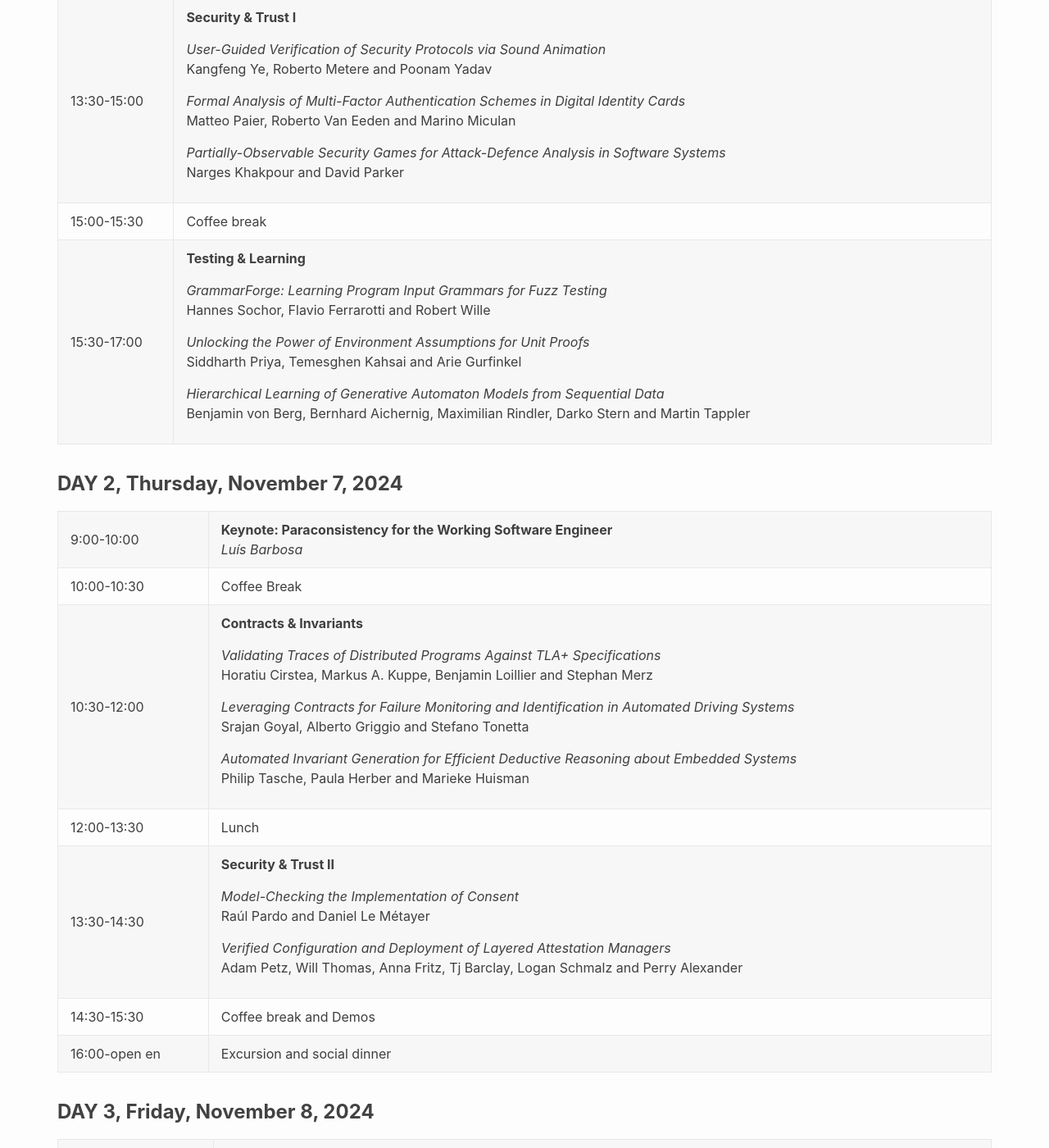
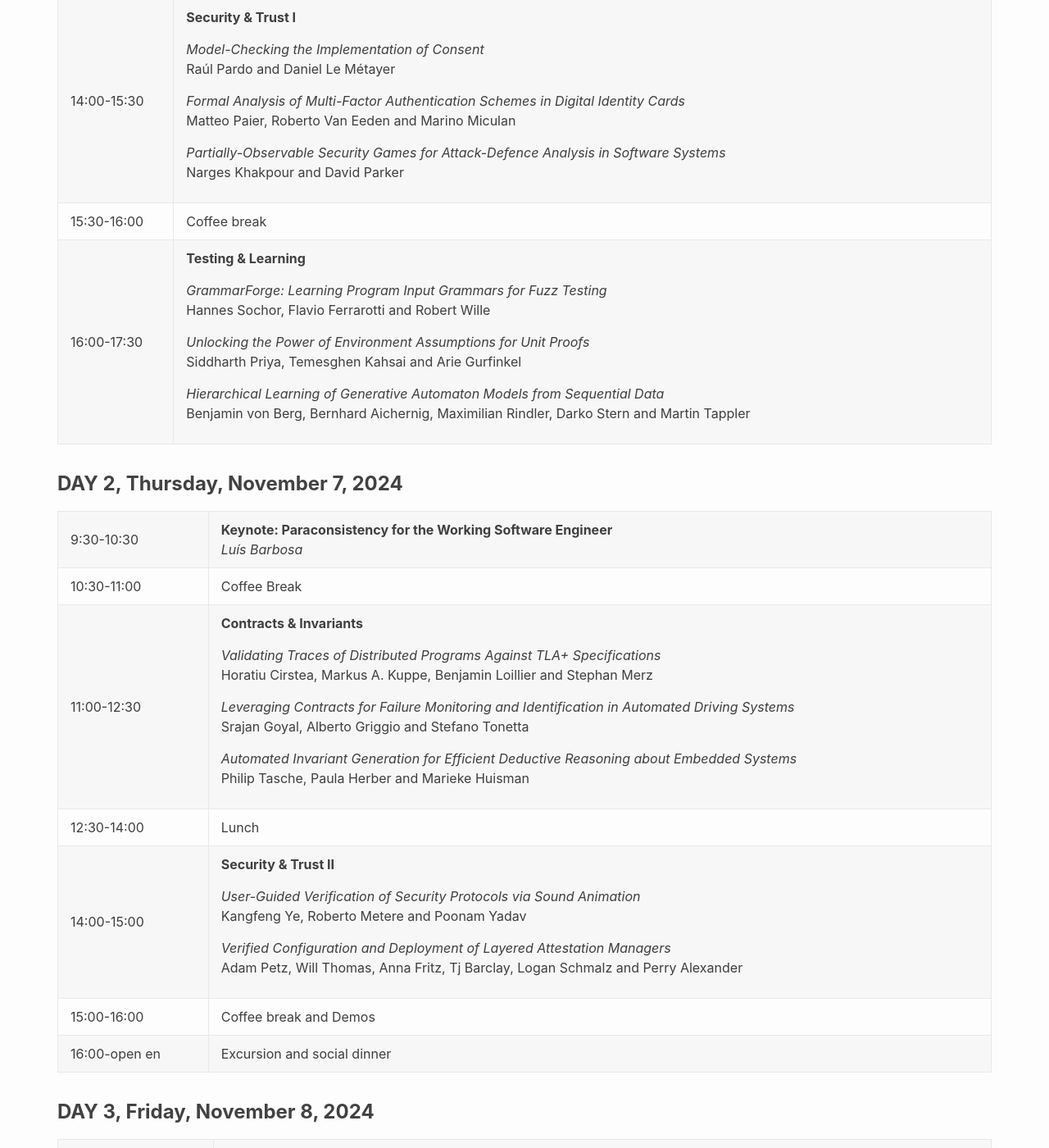
Before and after one commit to sefm-conference/2024, a Jekyll site: the page built from _pages/program.md, in a window 1280 px wide and 1400 px high, scrolled down 1143 px. Shown: the whole window at 82% size. Built offline with Jekyll 4.4.1, drawn with Linux system fonts in a browser that asks for light colours; some of the changed text lies outside the part shown.

Commit message:
Update program.md

```diff
--- a/_pages/program.md
+++ b/_pages/program.md
@@ -28,14 +28,14 @@ Details on the workshop program can be found [here]({{ site.baseurl }}{% link _p
 
 
   <tr>
-    <td>10:00-10:30</td>
+    <td>10:30-11:00</td>
     <td>Coffee break</td>
   </tr>
 
 
 
   <tr>
-    <td>10:30-12:00</td>
+    <td>11:00-12:30</td>
     <td>
       <p><strong>Real-time</strong></p>
       <!-- 12 -->
@@ -57,20 +57,20 @@ Details on the workshop program can be found [here]({{ site.baseurl }}{% link _p
   </tr>
 
   <tr>
-    <td>12:00-13:30</td>
+    <td>12:30-14:00</td>
     <td>Lunch</td>
   </tr>
 
 
 
   <tr>
-    <td>13:30-15:00</td>
+    <td>14:00-15:30</td>
     <td>
       <p><strong>Security & Trust I</strong></p>
       <!-- 7 -->
-      <p><em>User-Guided Verification of Security Protocols via Sound Animation
+      <p><em>Model-Checking the Implementation of Consent
         </em><br />
-        Kangfeng Ye, Roberto Metere and Poonam Yadav
+        Raúl Pardo and Daniel Le Métayer
       </p>
       <!-- 84, Artefact, Demo -->
       <p><em>Formal Analysis of Multi-Factor Authentication Schemes in Digital Identity Cards
@@ -86,14 +86,14 @@ Details on the workshop program can be found [here]({{ site.baseurl }}{% link _p
   </tr>
 
   <tr>
-    <td>15:00-15:30</td>
+    <td>15:30-16:00</td>
     <td>Coffee break</td>
   </tr>
 
 
 
   <tr>
-    <td>15:30-17:00</td>
+    <td>16:00-17:30</td>
     <td>
       <p><strong>Testing & Learning</strong></p>
       <!-- 44 -->
@@ -137,14 +137,14 @@ Details on the workshop program can be found [here]({{ site.baseurl }}{% link _p
 
 
   <tr>
-    <td>10:00-10:30</td>
+    <td>10:30-11:00</td>
     <td>Coffee Break</td>
   </tr>
 
 
 
   <tr>
-    <td>10:30-12:00</td>
+    <td>11:00-12:30</td>
     <td>
       <p><strong>Contracts & Invariants</strong></p>
       <!-- 25 -->
@@ -166,20 +166,20 @@ Details on the workshop program can be found [here]({{ site.baseurl }}{% link _p
   </tr>
 
   <tr>
-    <td>12:00-13:30</td>
+    <td>12:30-14:00</td>
     <td>Lunch</td>
   </tr>
 
 
 
   <tr>
-    <td>13:30-14:30</td>
+    <td>14:00-15:00</td>
     <td>
       <p><strong>Security & Trust II</strong></p>
       <!-- 36, Artefact, Demo -->
-      <p><em>Model-Checking the Implementation of Consent
+      <p><em>User-Guided Verification of Security Protocols via Sound Animation
         </em><br />
-        Raúl Pardo and Daniel Le Métayer
+        Kangfeng Ye, Roberto Metere and Poonam Yadav
       </p>
       <!-- 50, Artefact -->
       <p><em>Verified Configuration and Deployment of Layered Attestation Managers
@@ -190,7 +190,7 @@ Details on the workshop program can be found [here]({{ site.baseurl }}{% link _p
   </tr>
 
   <tr>
-    <td>14:30-15:30</td>
+    <td>15:00-16:00</td>
     <td>Coffee break and Demos</td>
   </tr>
 
@@ -226,14 +226,14 @@ Details on the workshop program can be found [here]({{ site.baseurl }}{% link _p
 
 
   <tr>
-    <td>10:00-10:30</td>
+    <td>10:30-11:00</td>
     <td>Coffee break</td>
   </tr>
 
 
 
   <tr>
-    <td>10:30-12:00</td>
+    <td>11:00-12:30</td>
     <td>
       <p><strong>Smart Contracts</strong></p>
       <!-- 9 -->
@@ -255,14 +255,14 @@ Details on the workshop program can be found [here]({{ site.baseurl }}{% link _p
   </tr>
 
   <tr>
-    <td>12:00-13:30</td>
+    <td>12:30-14:00</td>
     <td>Lunch</td>
   </tr>
 
 
 
   <tr>
-    <td>13:30-15:00</td>
+    <td>14:00-15:30</td>
     <td>
       <p><strong>Semantics and Verification</strong></p>
       <!-- 58, Artefact -->
@@ -284,14 +284,14 @@ Details on the workshop program can be found [here]({{ site.baseurl }}{% link _p
   </tr>
 
   <tr>
-    <td>15:00-15:30</td>
+    <td>15:30-16:00</td>
     <td>Coffee break</td>
   </tr>
 
 
 
   <tr>
-    <td>15:30-17:00</td>
+    <td>16:00-17:30</td>
     <td>
       <p><strong>Specification</strong></p>
       <!-- 69 -->
```
Also changed, not shown: other parts of _pages/program.md (+3 -3 lines).
